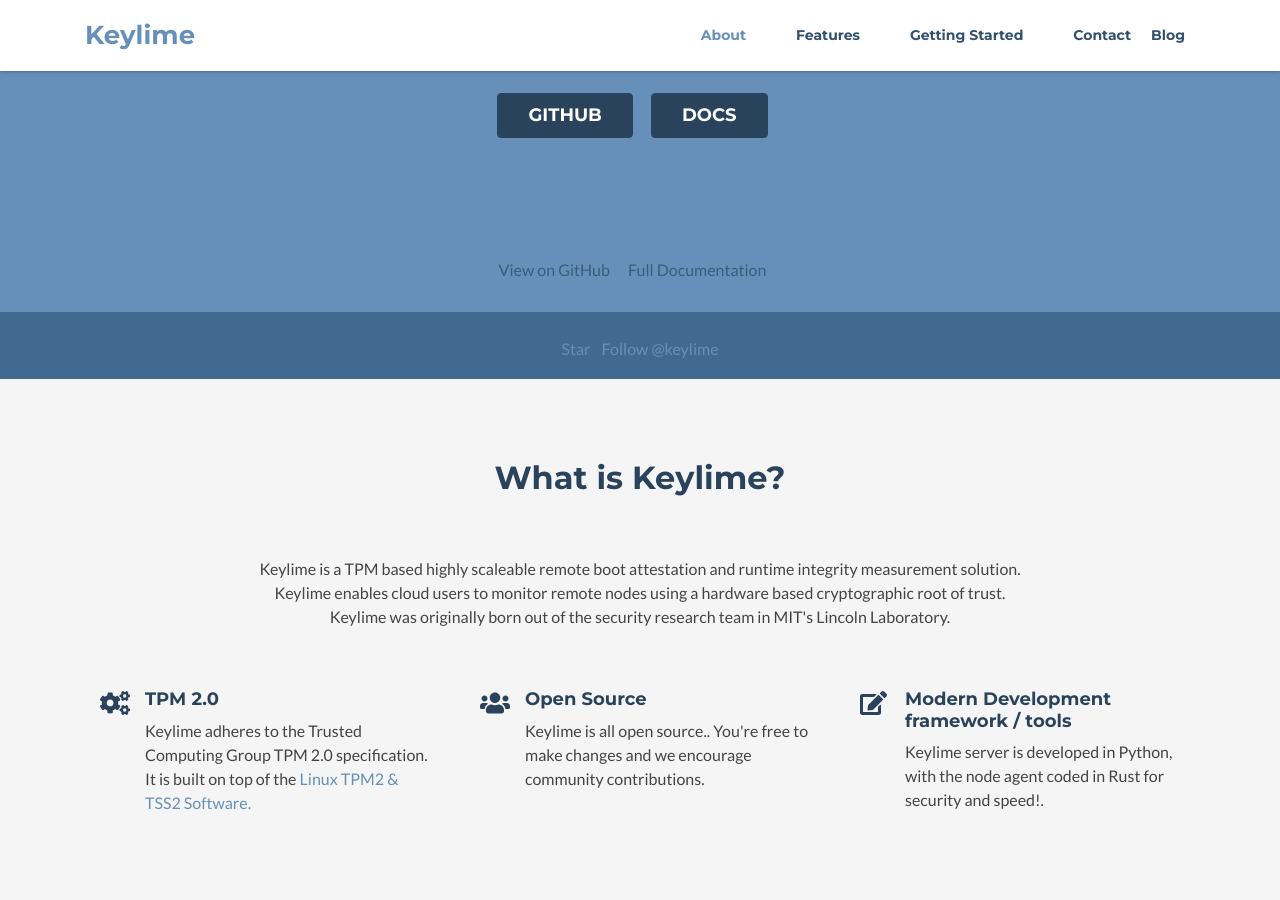
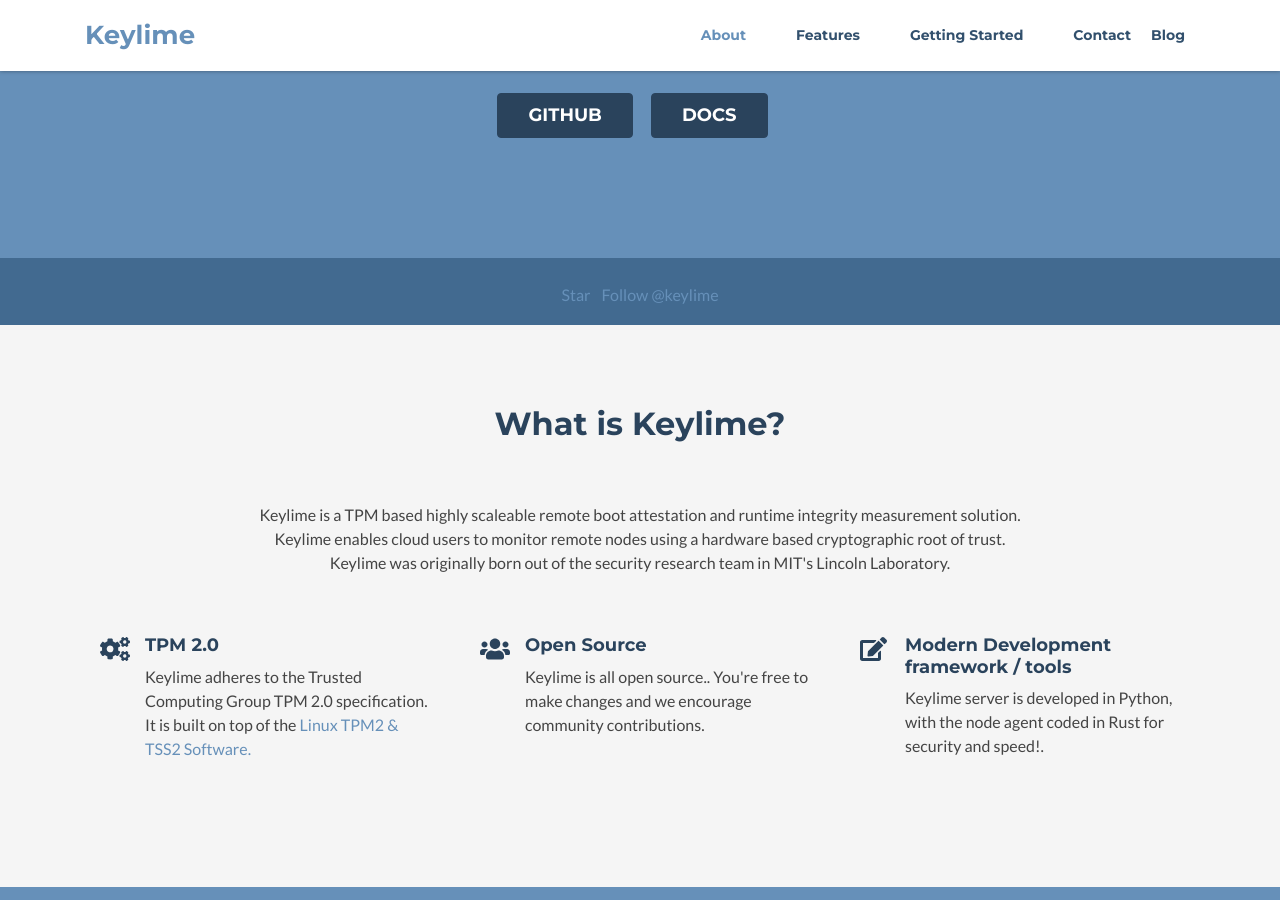
Before and after one commit to keylime/keylime.github.io, a Jekyll site: the page built from index.md, in a window 1280 px wide and 900 px high, scrolled down 392 px. Built offline with Jekyll 4.4.1, drawn with Linux system fonts in a browser that asks for light colours; nearby versions of some CDN libraries.

Commit message:
Remove replication URLS and fix RTD link

```diff
--- a/_includes/promo.html
+++ b/_includes/promo.html
@@ -6,12 +6,12 @@
         <p class="intro">Bootstrapping and Maintaining Trust in the Cloud</p>
         <div class="btns">
             <a class="btn btn-cta-primary" href="https://github.com/keylime/" target="_blank">Github</a>
-            <a class="btn btn-cta-primary" href="http://keylime-project.readthedocs.io/en/latest/" target="_blank">Docs</a>
+            <a class="btn btn-cta-primary" href="keylime-docs.rtfd.io" target="_blank">Docs</a>
             <p></p>
         </div>
         <ul class="meta list-inline">
-            <li class="list-inline-item"><a href="https://github.com/keylime" target="_blank">View on GitHub</a></li>
-            <li class="list-inline-item"><a href="<read-the-docs-link" target="_blank">Full Documentation</a></li>
+            <!--<li class="list-inline-item"><a href="https://github.com/keylime" target="_blank">View on GitHub</a></li>-->
+            <!--<li class="list-inline-item"><a href="" target="_blank">Full Documentation</a></li>-->
         </ul><!--//meta-->
     </div><!--//container-->
     <div class="social-media">
```
